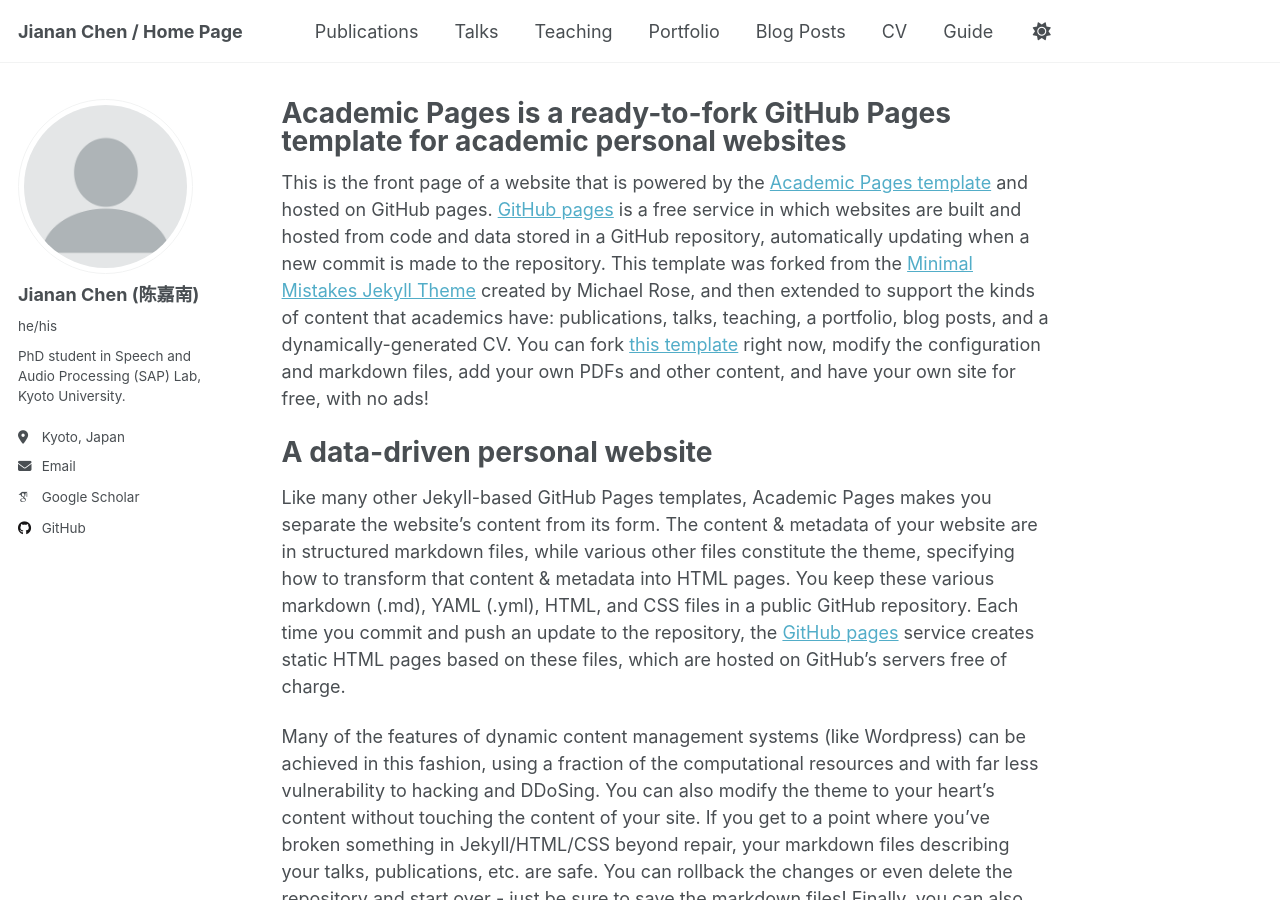
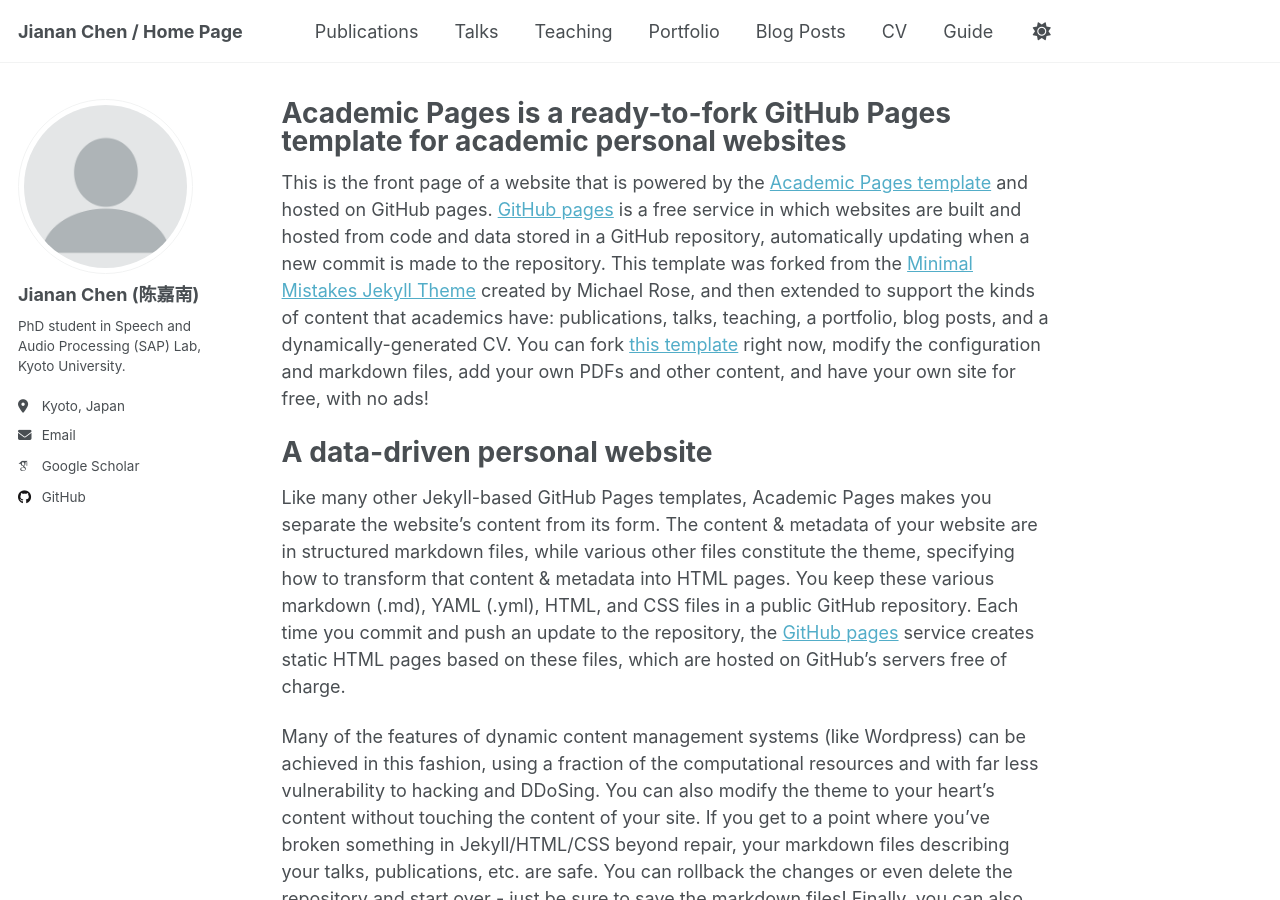
Before and after one commit to CHEN-JIANAN/CHEN-JIANAN.github.io, a Jekyll site: the page built from _pages/about.md, in a window 1280 px wide and 900 px high. Built offline with Jekyll 4.4.1, drawn with Linux system fonts in a browser that asks for light colours; some web fonts are replaced.

Commit message:
Update _config.yml

```diff
--- a/_config.yml
+++ b/_config.yml
@@ -25,7 +25,6 @@ author:
   # Biographic information
   avatar           : "profile.png"
   name             : "Jianan Chen (陈嘉南)"
-  pronouns         : "he/his" # example: "she/her"
   bio              : "PhD student in Speech and Audio Processing (SAP) Lab, Kyoto University."
   location         : "Kyoto, Japan"
   email            : "chen.jianan.32d@st.kyoto-u.ac.jp"
```
